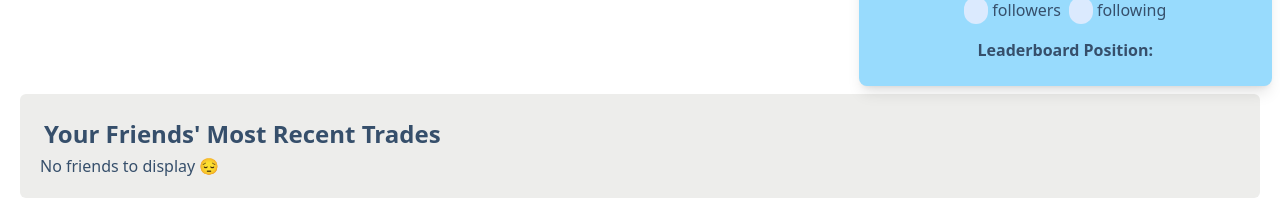
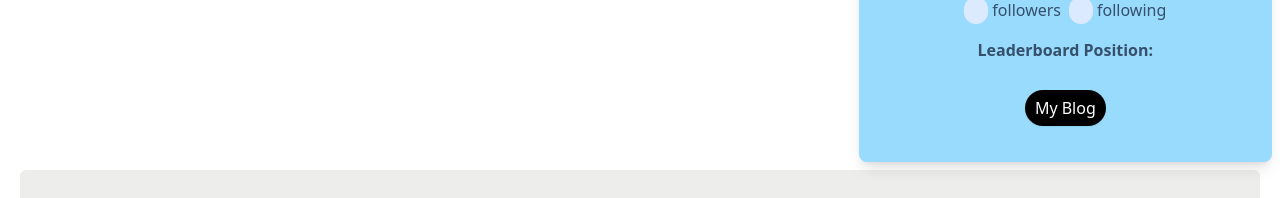
Before and after one commit to CS-407/Investogram-Frontend, a Next.js app: page / in a window 1280 px wide. Shown: the part 471-669 px from the top of the page. Built offline with nearby package versions, Linux system fonts and the light colour scheme; no server answers.

Commit message:
added blog button on home page

```diff
--- a/src/app/page.tsx
+++ b/src/app/page.tsx
@@ -79,13 +79,25 @@ export default function Home() {
 							Leaderboard Position:
 						</h1>
 					</div>
+
+					<div
+					className="col-span-2 p-5"
+				>
+					<Link href={"/blog"}>
+						<p className="flex items-center justify-center px-2 py-1 text-base font-medium leading-6 text-white whitespace-no-wrap bg-black border-2 border-transparent rounded-full shadow-sm hover:bg-transparent hover:text-black hover:border-black focus:outline-none">
+							My Blog
+						</p>
+					</Link>
+				</div>
 				</div>
 				{/* end of profile component */}
 
 			</div>
+
 			<div>
 				<FriendsTrades />
 			</div>
+
 		</main>
 	);
 }
```
